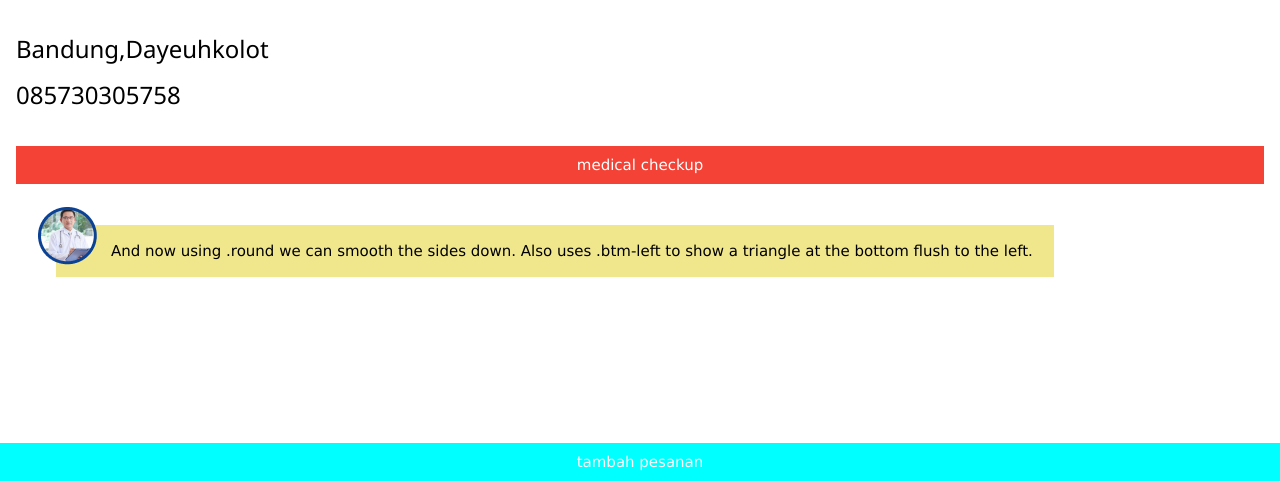
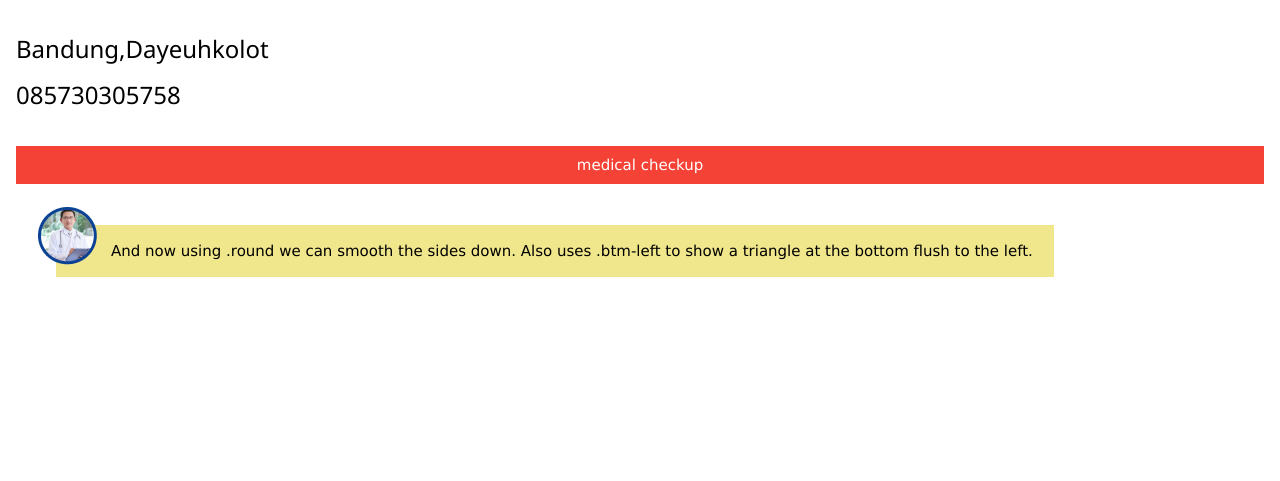
Before and after one commit to jisong710/ndnNodeJs, a website: page nodeJs/pasien.html in a window 1280 px wide. Shown: the part 319-800 px from the top of the page. Drawn offline with nearby package versions, Linux system fonts and the light colour scheme.

Commit message:
Update pasien.html

```diff
--- a/nodeJs/pasien.html
+++ b/nodeJs/pasien.html
@@ -307,12 +307,5 @@
             </tr>
         </table>
     </section>
-    <section style="  position: fixed;
-    left: 0;
-    bottom: 0;
-    width: 100%;
-    text-align: center;">
-        <button class="w3-button" style="width: 100%; color: white;background-color: aqua;">tambah pesanan</button>
-    </section>
 </body>
 </html>
```
